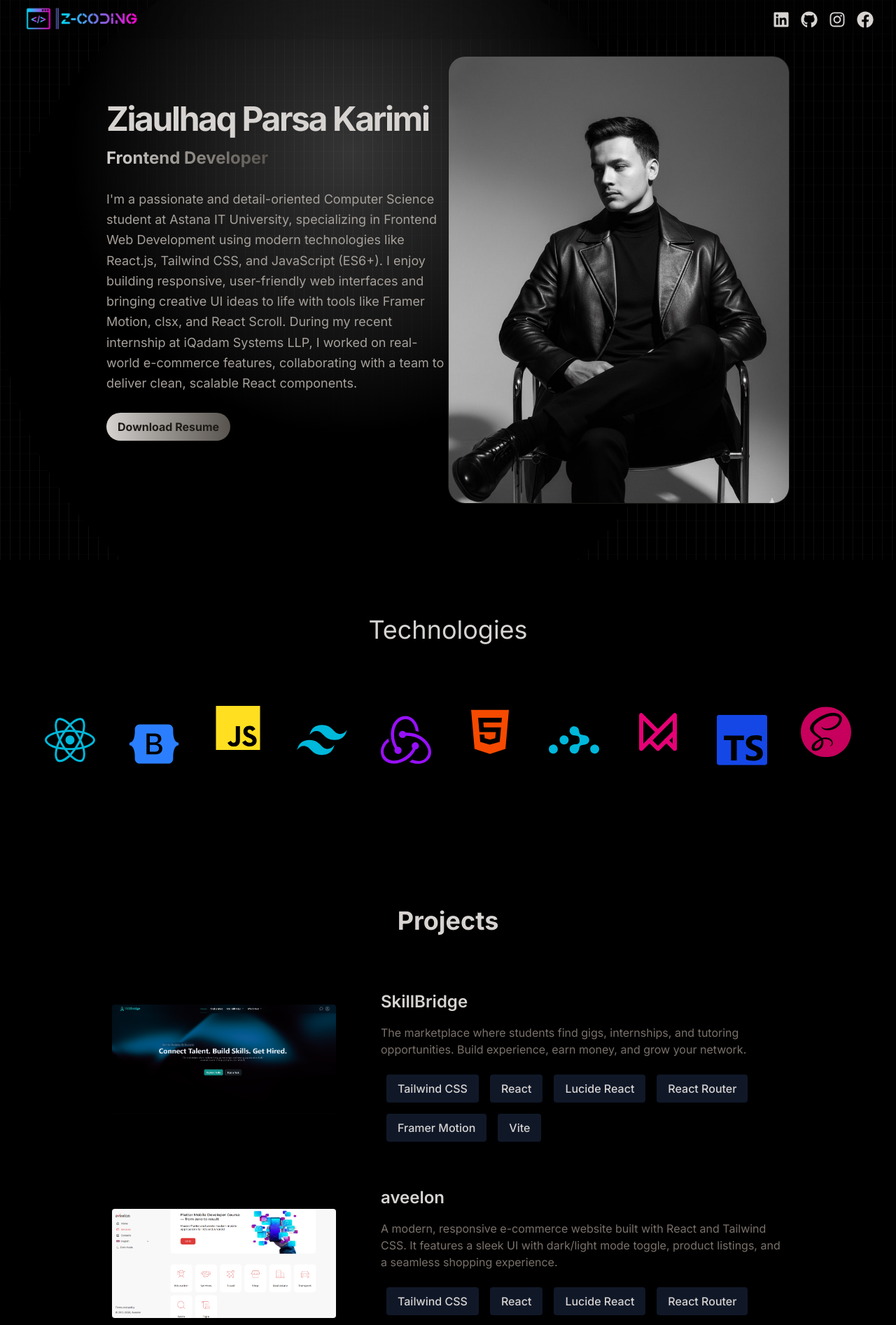
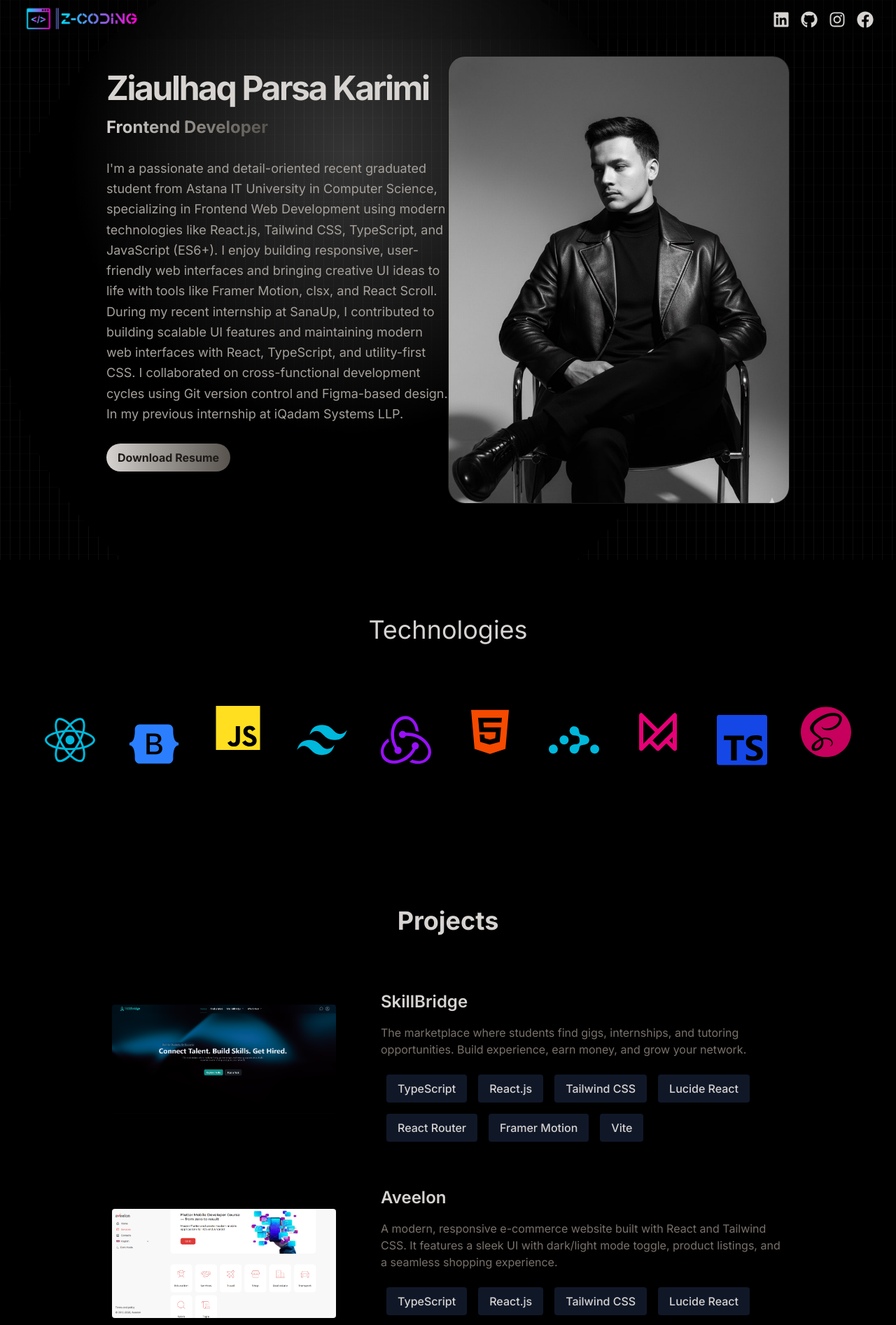
Before and after one commit to Z-Coding-dot/Portfolio, a React (Vite) app: page / in a window 1280 px wide. Shown: the top 1894 px of the page at 70% size. Built offline with nearby package versions, Linux system fonts and the light colour scheme.

Commit message:
updated link of the websites

```diff
--- a/src/components/Projects.jsx
+++ b/src/components/Projects.jsx
@@ -51,7 +51,9 @@ const Projects = () => {
           initial={{ opacity: 0, y: 200 }}
           transition={{ duration: 1, ease: 'easeInOut' }}
           onClick={() => setShowAll(!showAll)}
-          className="mt-8 mx-auto block bg-stone-800 text-stone-200 px-6 py-3 rounded-lg font-medium hover:bg-stone-700 transition-colors">
+          className="bg-gradient-to-r from-stone-300 to-stone-600
+           text-stone-900 hover:bg-gradient-to-l hover:from-stone-600 hover:to-stone-300 font-bold py-2
+           px-4 rounded-full transition duration-500 ease-in-out mx-auto block">
           {showAll ? "Show Less" : "Show More"}
         </motion.button>
       )}
--- a/src/constants/index.js
+++ b/src/constants/index.js
@@ -14,11 +14,13 @@ import floraVera from "../assets/projects/floraVera.png";
 import aveelon from "../assets/projects/aveelon.png";
 import skillBridge from "../assets/projects/skillBridge.png";
 
-export const HERO_CONTENT = `I'm a passionate and detail-oriented Computer Science student
- at Astana IT University, specializing in Frontend Web Development using modern technologies like React.js, Tailwind CSS, and JavaScript (ES6+).
-I enjoy building responsive, user-friendly web interfaces and bringing creative UI ideas to life with tools like Framer Motion, clsx, and React Scroll. During my recent internship at iQadam Systems LLP,
-I worked on real-world e-commerce features, collaborating with a team to deliver clean,
- scalable React components.`;
+export const HERO_CONTENT = `I'm a passionate and detail-oriented recent graduated student from Astana IT University in Computer Science,
+ specializing in Frontend Web Development using modern technologies like React.js, Tailwind CSS, TypeScript, and JavaScript (ES6+).
+I enjoy building responsive, user-friendly web interfaces and bringing creative UI ideas to life with tools like Framer Motion,
+ clsx, and React Scroll. During my recent internship at SanaUp, I contributed to building scalable UI features and maintaining
+ modern web interfaces with React, TypeScript, and utility-first CSS. I collaborated on cross-functional development
+ cycles using Git version control and Figma-based design. In my previous internship at iQadam Systems LLP.
+`;
 
 export const ABOUT_TEXT = `I am a dedicated and versatile full stack developer with a passion for creating efficient and user-friendly web applications. With 5 years of professional experience, I have worked with a variety of technologies, including React, Next.js, Node.js, MySQL, PostgreSQL, and MongoDB. My journey in web development began with a deep curiosity for how things work, and it has evolved into a career where I continuously strive to learn and adapt to new challenges. I thrive in collaborative environments and enjoy solving complex problems to deliver high-quality solutions. Outside of coding, I enjoy staying active, exploring new technologies, and contributing to open-source projects.`;
 
@@ -68,29 +70,31 @@ export const PROJECTS = [
     description:
       "The marketplace where students find gigs, internships, and tutoring opportunities. Build experience, earn money, and grow your network.",
     technologies: [
+      "TypeScript",
+      "React.js",
       "Tailwind CSS",
-      "React",
       "Lucide React",
       "React Router",
       "Framer Motion",
       "Vite",
     ],
-    link: "https://github.com/Z-Coding-dot/Skill_Bridge",
+    link: "https://skilbridge.onrender.com/",
   },
   {
-    title: "aveelon",
+    title: "Aveelon",
     image: aveelon,
     description:
       "A modern, responsive e-commerce website built with React and Tailwind CSS. It features a sleek UI with dark/light mode toggle, product listings, and a seamless shopping experience.",
     technologies: [
+      "TypeScript",
+      "React.js",
       "Tailwind CSS",
-      "React",
       "Lucide React",
       "React Router",
       "Framer Motion",
       "Vite",
     ],
-    link: "https://app.aveelon.com/",
+    link: "https://aveelon.com/",
   },
   {
     title: "FloraVera",
```
